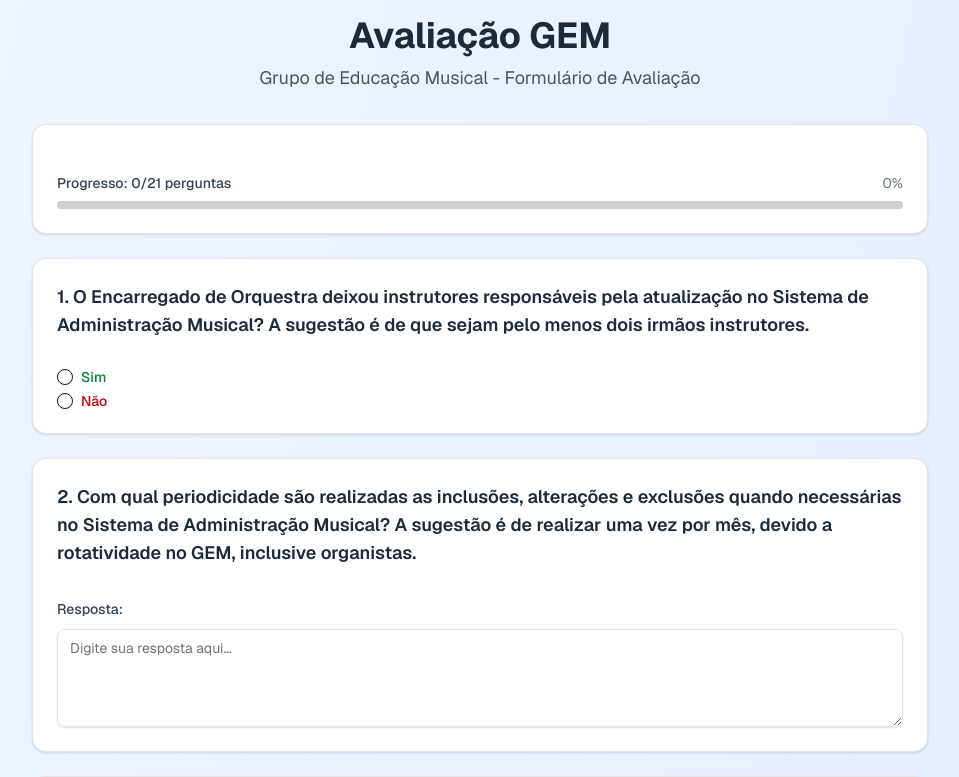
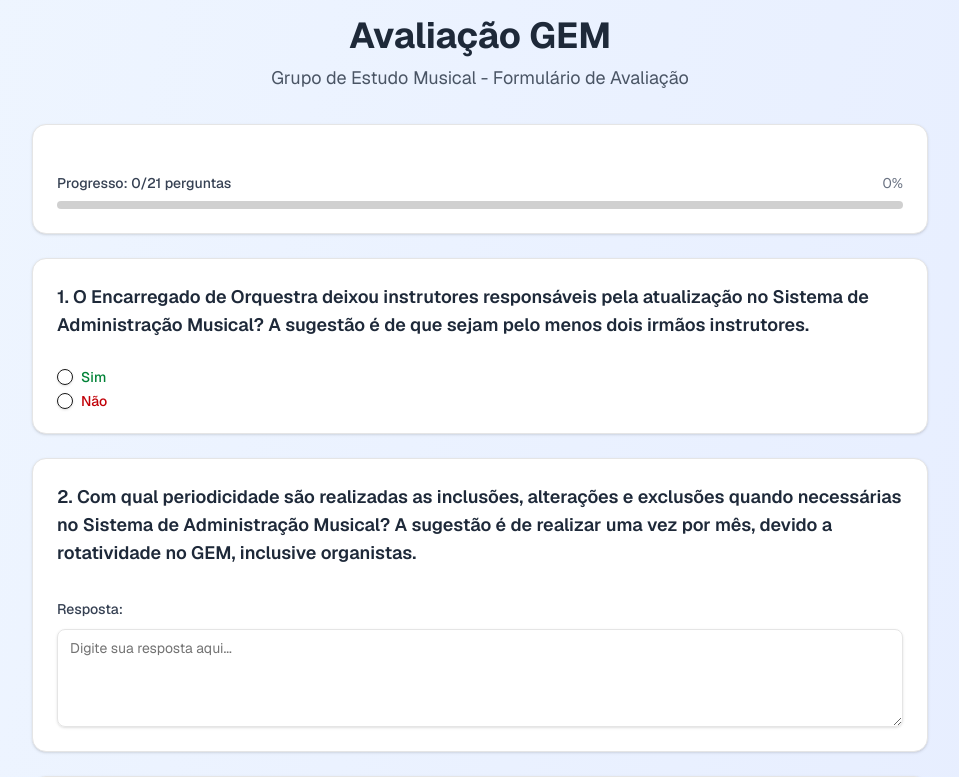
Before and after one commit to BryanScripter/GEM-CCB, a Next.js app: page / in a window 1280 px wide. Shown: the top 777 px of the page, without its empty margins (160-1119 px from the left). Built offline with nearby package versions, Linux system fonts and the light colour scheme.

Commit message:
correção de frases que estavam erradas

```diff
--- a/app/page.tsx
+++ b/app/page.tsx
@@ -167,7 +167,7 @@ export default function GEMEvaluation() {
   const generatePDF = async () => {
     // Simulated PDF generation - in a real app you'd use jsPDF + html2canvas
     const content = `
-AVALIAÇÃO GEM - GRUPO DE EDUCAÇÃO MUSICAL
+AVALIAÇÃO GEM - GRUPO DE ESTUDO MUSICAL
 
 ESTATÍSTICAS:
 - Total de respostas: ${stats.totalAnswered}/${questions.length}
@@ -181,8 +181,7 @@ ${questions
         .map(
           (question, index) => `
 ${index + 1}. ${question.text}
-${
-  question.type === "yesno"
+${question.type === "yesno"
               ? `Resposta: ${answers[index].response ? (answers[index].response === "sim" ? "SIM" : "NÃO") : "Não respondida"}
 ${answers[index].justification ? `Justificativa: ${answers[index].justification}` : ""}`
               : `Resposta: ${answers[index].textResponse || "Não respondida"}`
@@ -211,7 +210,7 @@ ${answers[index].justification ? `Justificativa: ${answers[index].justification}
         {/* Header */}
         <div className="text-center mb-8">
           <h1 className="text-4xl font-bold text-gray-800 mb-2">Avaliação GEM</h1>
-          <p className="text-lg text-gray-600">Grupo de Educação Musical - Formulário de Avaliação</p>
+          <p className="text-lg text-gray-600">Grupo de Estudo Musical - Formulário de Avaliação</p>
         </div>
 
         {/* Progress Bar */}
@@ -389,8 +388,7 @@ ${answers[index].justification ? `Justificativa: ${answers[index].justification}
                             <div className="flex items-center gap-4 mb-2">
                               <span className="text-sm font-medium">Resposta:</span>
                               <span
-                                className={`px-2 py-1 rounded text-sm font-medium ${
-                                  answers[index].response === "sim"
+                                className={`px-2 py-1 rounded text-sm font-medium ${answers[index].response === "sim"
                                     ? "bg-green-100 text-green-800"
                                     : "bg-red-100 text-red-800"
                                   }`}
--- a/public/script.js
+++ b/public/script.js
@@ -417,7 +417,7 @@ async function generatePDF() {
       pdf.text("AVALIAÇÃO GEM", 105, 30, { align: "center" })
       pdf.setFontSize(16)
       pdf.setFont(undefined, "normal")
-      pdf.text("Grupo de Educação Musical", 105, 40, { align: "center" })
+      pdf.text("Grupo de Estudo Musical", 105, 40, { align: "center" })
 
       pdf.setFontSize(14)
       pdf.setFont(undefined, "bold")
```
Also changed, not shown: 1 other file (tests, documents, lock files or other folders). Lines whose indentation alone changed are shown as unchanged.
